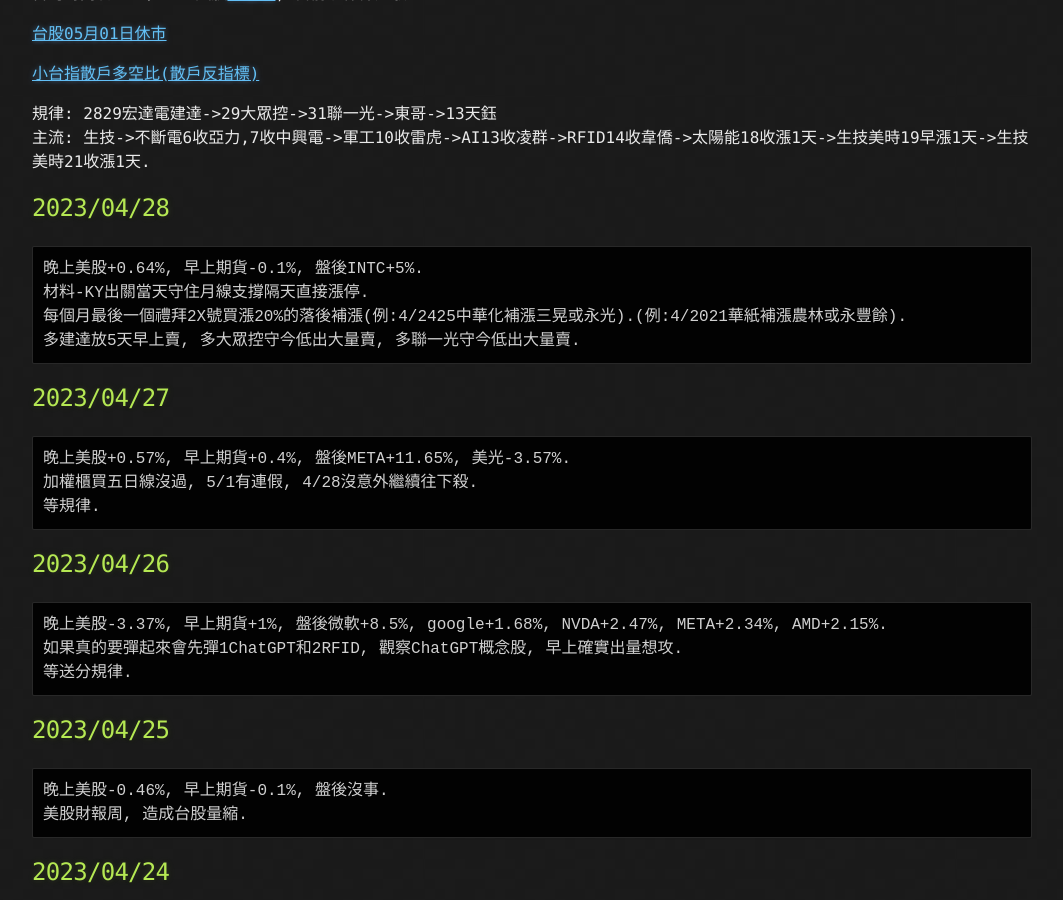
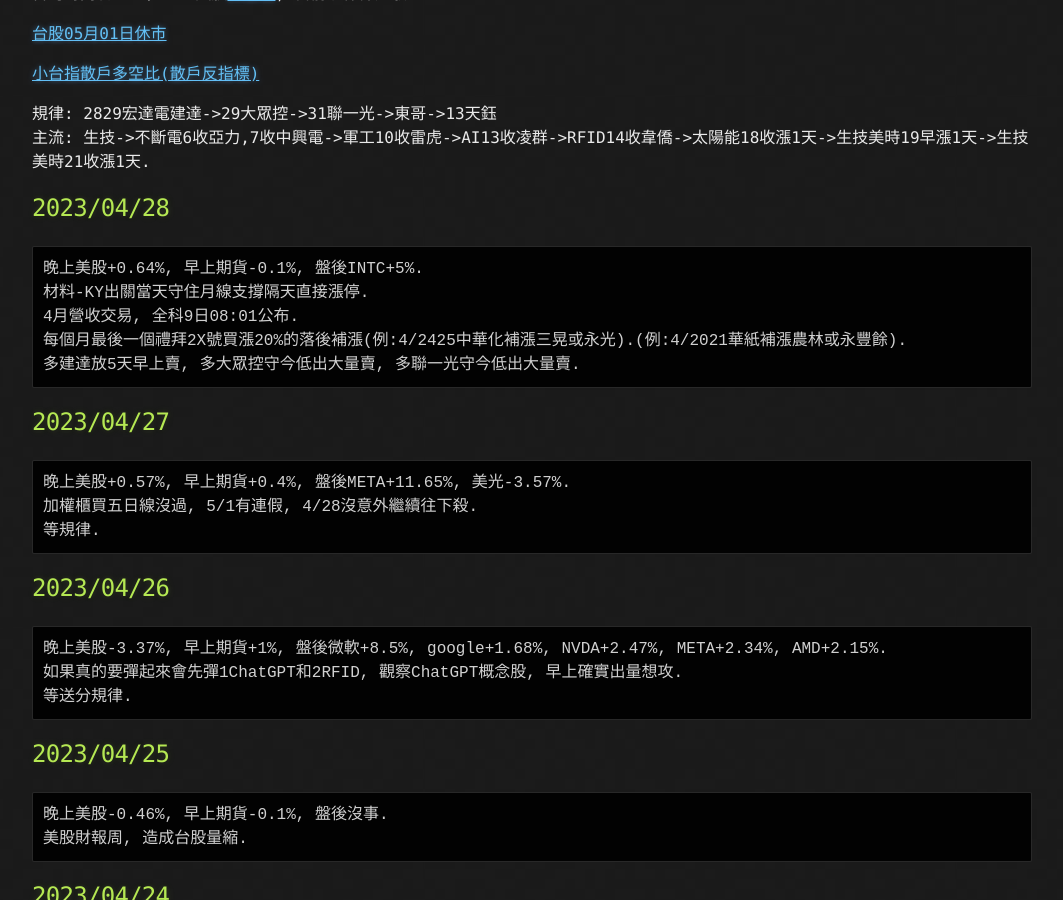
Before and after one commit to lepg5487/Stock_God, a Jekyll site: the page built from index.md, in a window 1280 px wide and 900 px high, scrolled down 436 px. Shown: the whole window, without its empty margins (108-1171 px from the left). Built offline with Jekyll 4.4.1, drawn with Linux system fonts in a browser that asks for light colours; our own code applies the rules of GitHub Pages for plain Markdown files.

Commit message:
Update index.md

````diff
--- a/index.md
+++ b/index.md
@@ -23,6 +23,7 @@
 ```
 晚上美股+0.64%, 早上期貨-0.1%, 盤後INTC+5%.
 材料-KY出關當天守住月線支撐隔天直接漲停.
+4月營收交易, 全科9日08:01公布.
 每個月最後一個禮拜2X號買漲20%的落後補漲(例:4/2425中華化補漲三晃或永光).(例:4/2021華紙補漲農林或永豐餘).
 多建達放5天早上賣, 多大眾控守今低出大量賣, 多聯一光守今低出大量賣.
 ```
````
